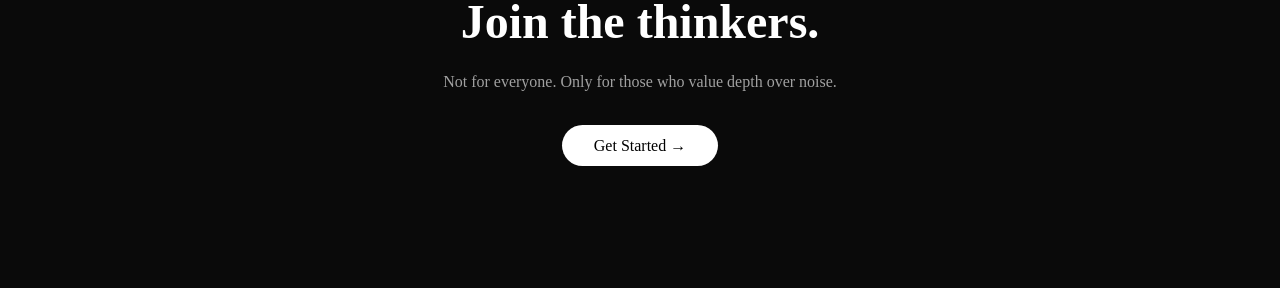
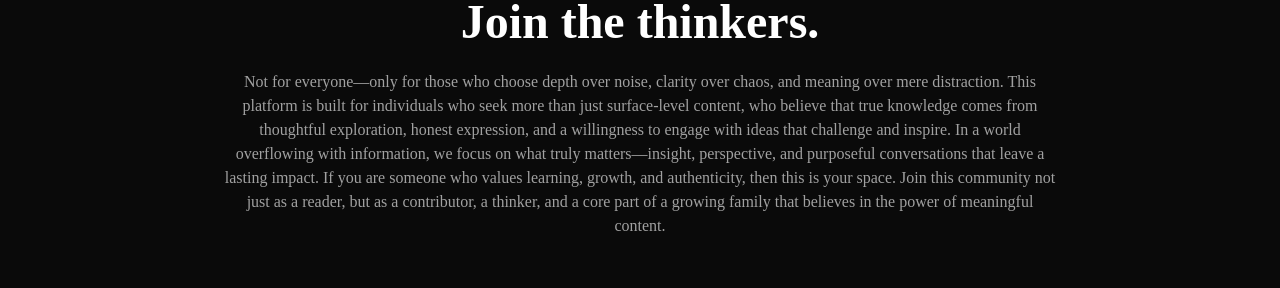
Before and after one commit to Anurag666786/frontend, a Next.js app: page /about in a window 1280 px wide. Shown: the part 2621-2909 px from the top of the page. Built offline with nearby package versions, Linux system fonts and the light colour scheme.

Commit message:
Update 10

```diff
--- a/app/about/page.js
+++ b/app/about/page.js
@@ -193,7 +193,7 @@ export default function Page() {
             </p>
 
             <Link
-              href="/"
+              href="https://backend-n546l9pjo-anurag-developers.vercel.app/"
               className="inline-block px-6 py-3 bg-white text-black rounded-full text-sm font-medium hover:bg-neutral-200 transition"
             >
               Explore Articles →
@@ -230,15 +230,19 @@ export default function Page() {
         </h2>
 
         <p className="text-neutral-400 mb-10">
-          Not for everyone. Only for those who value depth over noise.
+          Not for everyone—only for those who choose depth over noise, clarity
+          over chaos, and meaning over mere distraction. This platform is built
+          for individuals who seek more than just surface-level content, who
+          believe that true knowledge comes from thoughtful exploration, honest
+          expression, and a willingness to engage with ideas that challenge and
+          inspire. In a world overflowing with information, we focus on what
+          truly matters—insight, perspective, and purposeful conversations that
+          leave a lasting impact. If you are someone who values learning,
+          growth, and authenticity, then this is your space. Join this community
+          not just as a reader, but as a contributor, a thinker, and a core part
+          of a growing family that believes in the power of meaningful
+          content.{" "}
         </p>
-
-        <Link
-          href="/account"
-          className="px-8 py-3 bg-white text-black rounded-full font-medium hover:bg-neutral-200 transition"
-        >
-          Get Started →
-        </Link>
       </motion.section>
     </main>
   );
--- a/app/features/page.js
+++ b/app/features/page.js
@@ -261,7 +261,9 @@ export default function FeaturesPage() {
                 whileTap={{ scale: 0.95 }}
                 className="px-8 py-5 bg-foreground text-background font-bold text-lg rounded-full shadow-xl hover:shadow-2xl hover:shadow-indigo-500/20 transition-all duration-300 flex items-center justify-center gap-3 group"
               >
-                <Link href="./account">Start Writing Now</Link>
+                <Link href="https://backend-n546l9pjo-anurag-developers.vercel.app/">
+                  Start Writing Now
+                </Link>
                 <ChevronRight className="w-5 h-5 group-hover:translate-x-1.5 transition-transform" />
               </motion.button>
             </div>
--- a/app/page.js
+++ b/app/page.js
@@ -107,7 +107,10 @@ export default function Home() {
           {/* Get Started Button */}
           <motion.div variants={itemVariants}>
             <button className="group relative inline-flex items-center justify-center px-9 py-3 text-md font-medium text-black bg-white/100 border border-white/10 rounded-xl backdrop-blur-md hover:bg-white/70 transition-all duration-300">
-              <Link href="./account" className="relative z-10">
+              <Link
+                href="https://backend-n546l9pjo-anurag-developers.vercel.app/"
+                className="relative z-10"
+              >
                 Get Started →
               </Link>
 
@@ -134,7 +137,7 @@ export default function Home() {
               Selected Works
             </h2>
             <Link
-              href="#"
+              href="https://backend-n546l9pjo-anurag-developers.vercel.app/"
               className="text-sm hover:text-white transition-colors flex items-center gap-2"
             >
               View all <span className="text-lg">→</span>
@@ -197,7 +200,7 @@ export default function Home() {
             Editor's Choice
           </h2>
           <Link
-            href="#"
+            href="https://backend-n546l9pjo-anurag-developers.vercel.app/"
             className="text-sm hover:text-white transition-colors flex items-center gap-2"
           >
             View all <span className="text-lg">→</span>
@@ -881,14 +884,14 @@ export default function Home() {
 
             <div className="flex items-center gap-4">
               <Link
-                href="./account"
+                href="https://backend-n546l9pjo-anurag-developers.vercel.app/"
                 className="px-6 py-3 bg-white text-black text-sm font-medium rounded-full hover:bg-neutral-200 transition-all duration-300"
               >
                 Explore Articles
               </Link>
 
               <Link
-                href="#"
+                href="./about"
                 className="text-sm text-neutral-400 hover:text-white transition-colors flex items-center gap-2"
               >
                 Learn more <span className="text-lg">→</span>
```
